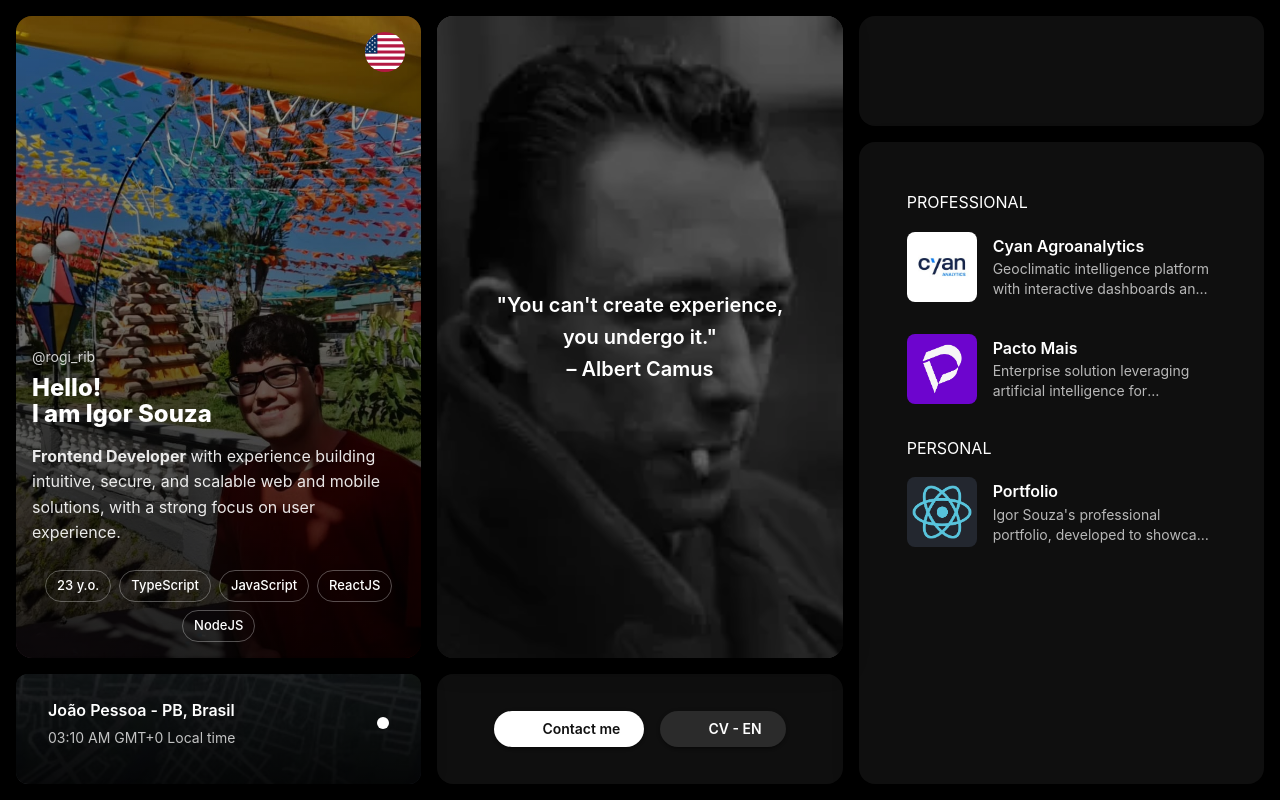
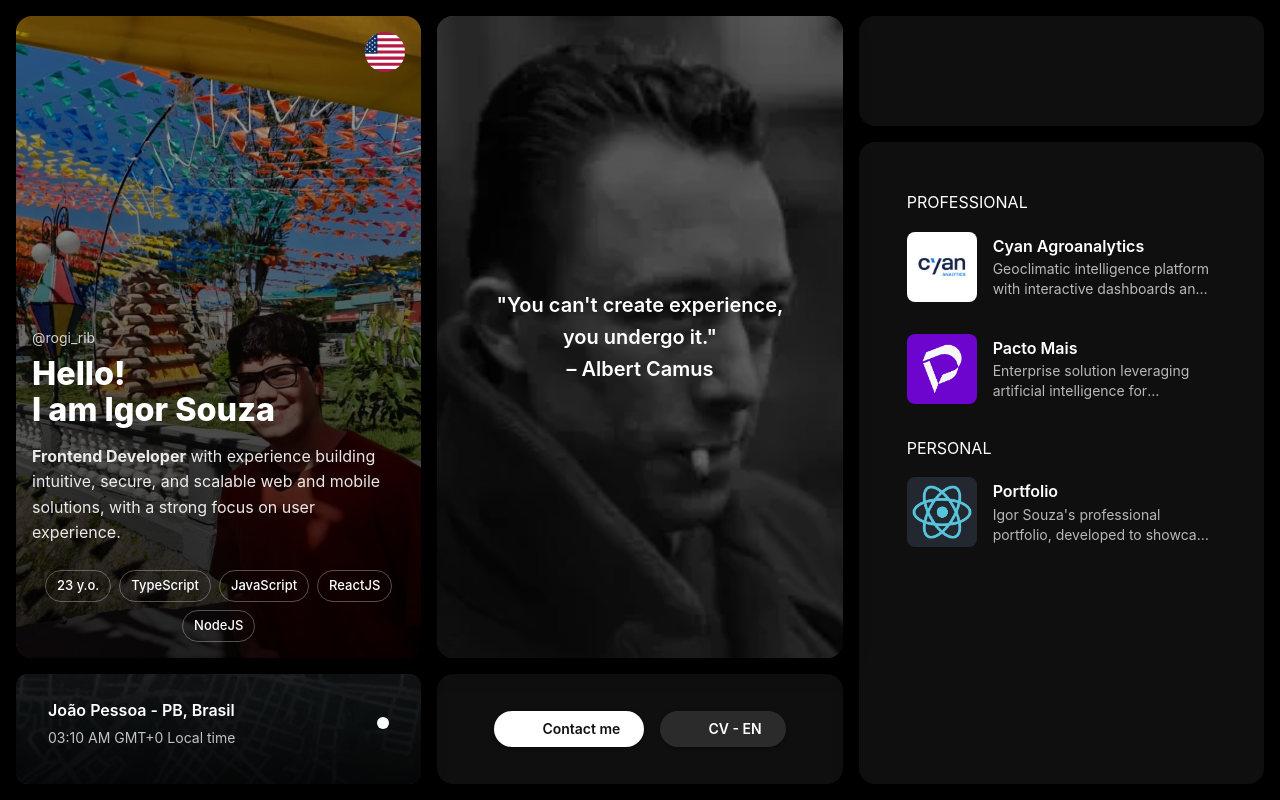
Before and after one commit to igor-rib-souza/portfolio, a React (Vite) app: page / in a window 1280 px wide. Built offline with nearby package versions, Linux system fonts and the light colour scheme; some icons are missing.

Commit message:
style: changing typography variant to h4

```diff
--- a/src/components/presentation-card/PresentationCard.tsx
+++ b/src/components/presentation-card/PresentationCard.tsx
@@ -64,7 +64,7 @@
           @{userName}
         </Typography>
 
-        <Typography variant="h5" fontWeight={800} lineHeight={1.1} sx={{ mt: 1 }}>
+        <Typography variant="h4" fontWeight={800} lineHeight={1.1} sx={{ mt: 1 }}>
           {t('presentationCard:hello')} <br />
           {t('presentationCard:who_am_i', { name })}
         </Typography>
```
